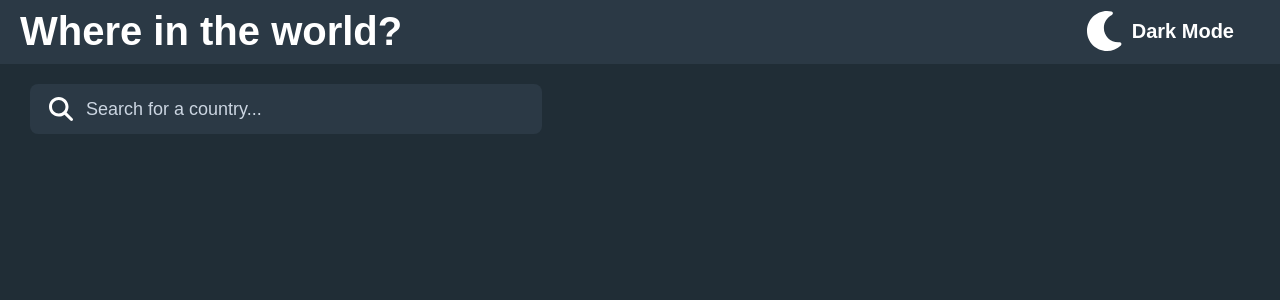
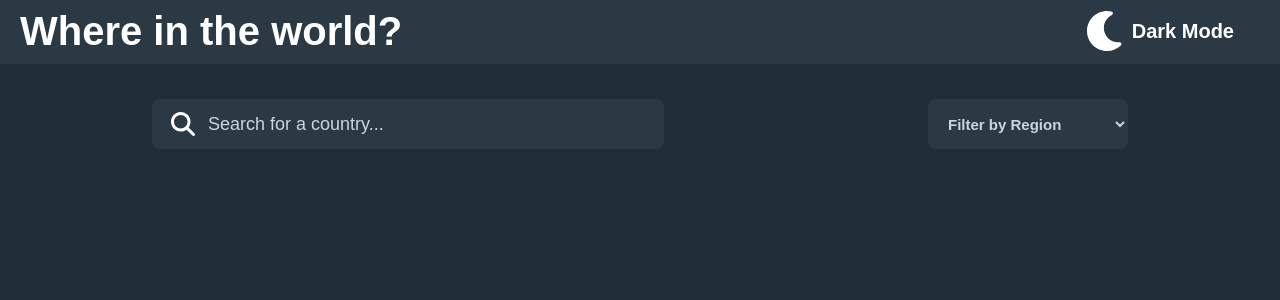
Before and after one commit to ascendantayush/React-mini-projects, a React (Vite) app in the folder country-flags/: page / in a window 1280 px wide. Shown: the top 300 px of the page. Built offline with nearby package versions, Linux system fonts and the light colour scheme.

Commit message:
added the drop down

```diff
--- a/country-flags/src/App.jsx
+++ b/country-flags/src/App.jsx
@@ -2,11 +2,15 @@ import React from "react";
 import style from "./styles/App.module.scss";
 import Header from "./components/Header";
 import SearchBar from "./components/SearchBar";
+import Dropdown from "./components/Dropdown.jsx";
 const App = () => {
   return (
     <div className={style["main-container"]}>
       <Header></Header>
-      <SearchBar></SearchBar>
+      <div className={style["inner-container"]}>
+        <SearchBar></SearchBar>
+        <Dropdown></Dropdown>
+      </div>
     </div>
   );
 };
--- /dev/null
+++ b/country-flags/src/components/Dropdown.jsx
@@ -0,0 +1,28 @@
+import React from "react";
+import style from "./Dropdown.module.scss";
+
+const Dropdown = () => {
+  return (
+    <div className={style.dropdownContainer}>
+      <select className={style.dropdown}>
+        <option className={style.droppedItem} value="">
+          Filter by Region
+        </option>
+        <option className={style.droppedItem} value="africa">
+          Africa
+        </option>
+        <option className={style.droppedItem} value="asia">
+          Asia
+        </option>
+        <option className={style.droppedItem} value="europe">
+          Europe
+        </option>
+        <option className={style.droppedItem} value="america">
+          America
+        </option>
+      </select>
+    </div>
+  );
+};
+
+export default Dropdown;
--- /dev/null
+++ b/country-flags/src/components/Dropdown.module.scss
@@ -0,0 +1,25 @@
+@use "../styles/globals" as *;
+
+.dropdownContainer {
+  margin-top: 20px;
+  margin-right: 30px;
+}
+
+.dropdown {
+  background-color: $secondary-color;
+
+  width: 200px;
+  height: 50px;
+
+  padding: 0 16px;
+
+  border: none;
+  border-radius: 8px;
+
+  color: $text-secondary-color;
+  font-size: 15px;
+  font-weight: 600;
+
+  outline: none;
+  cursor: pointer;
+}
--- a/country-flags/src/styles/App.module.scss
+++ b/country-flags/src/styles/App.module.scss
@@ -0,0 +1,12 @@
+.main-container {
+  .inner-container {
+    display: flex;
+    flex-direction: row;
+    flex-wrap: wrap;
+    gap: 20px;
+    justify-content: space-around;
+    align-items: center;
+    height: 100px;
+    width: 100%;
+  }
+}
--- a/country-flags/src/styles/globals.scss
+++ b/country-flags/src/styles/globals.scss
@@ -9,3 +9,5 @@ body {
 }
 $primary-color: #202d36;
 $secondary-color: #2b3945;
+
+$text-secondary-color: #cbd5e1;
```
